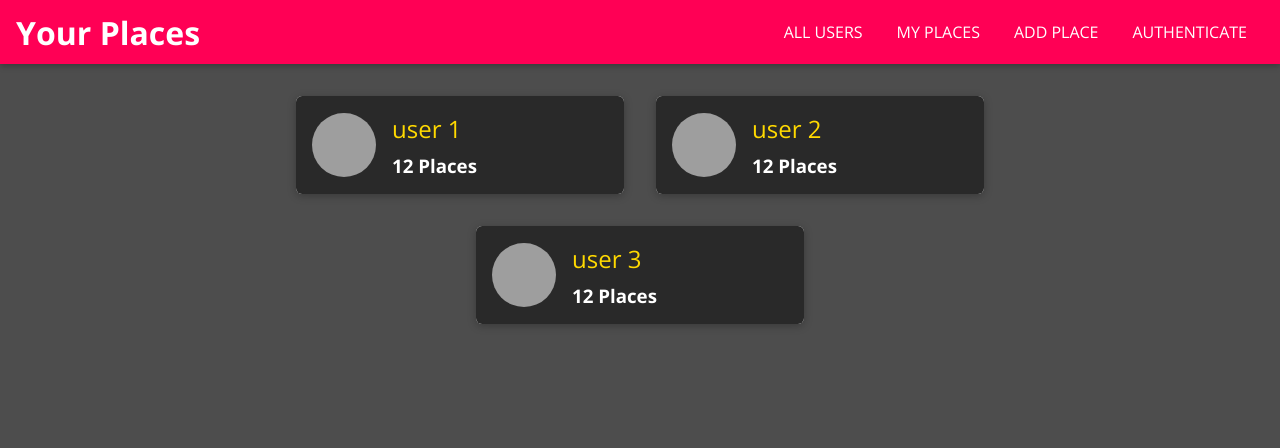
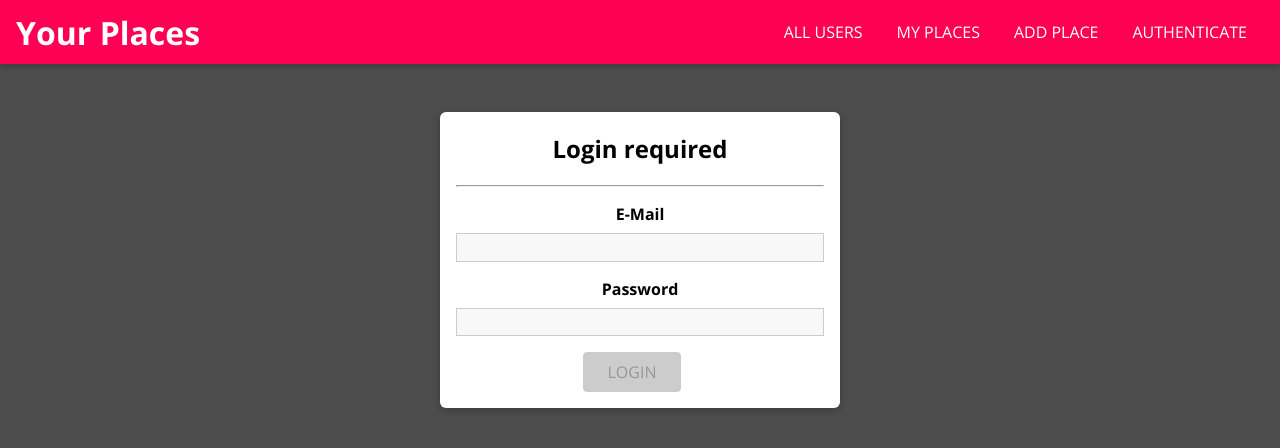
Before and after one commit to JasonDollar/Share-places-frontend, a React (Create React App) app: page /auth in a window 1280 px wide. Before the commit this address led to /. Shown: the top 448 px of the page. Built offline with nearby package versions, Linux system fonts and the light colour scheme; no server answers; grey boxes are pictures that could not be loaded.

Commit message:
Auth page

```diff
--- a/src/App.tsx
+++ b/src/App.tsx
@@ -5,6 +5,7 @@
 
 import MainNavigation from './shared/components/Navigation/MainNavigation'
 import Users from './user/pages/Users'
+import Auth from './user/pages/Auth'
 import NewPlaces from './places/pages/NewPlaces'
 import UserPlaces from './places/pages/UserPlaces'
 import UpdatePlace from './places/pages/UpdatePlace'
@@ -27,6 +28,9 @@
         <Route path="/places/:placeId">
           <UpdatePlace />
         </Route>
+        <Route path="/auth">
+          <Auth />
+        </Route>
         <Redirect to="/" />
       </Switch>
     </main>
--- /dev/null
+++ b/src/user/pages/Auth.module.scss
@@ -0,0 +1,15 @@
+.header {
+  color: white;
+  text-align: center;
+}
+
+.authentication {
+  width: 90%;
+  max-width: 25rem;
+  margin: 7rem auto;
+  text-align: center;
+}
+
+.authentication form {
+  margin: 1rem;
+}
--- /dev/null
+++ b/src/user/pages/Auth.tsx
@@ -0,0 +1,59 @@
+import React from 'react'
+import Card from '../../shared/components/UIElements/Card'
+import Input from '../../shared/components/FormElements/Input'
+import Button from '../../shared/components/FormElements/Button'
+import { VALIDATOR_EMAIL, VALIDATOR_REQUIRE, VALIDATOR_MINLENGTH } from '../../shared/util/validators'
+
+import { useForm } from '../../shared/hooks/form-hook'
+import styles from './Auth.module.scss'
+
+const AuthForm = () => {
+  const [formState, inputHandler, setFormData] = useForm({
+    email: {
+      value: '',
+      isValid: false,
+    },
+    password: {
+      value: '',
+      isValid: false,
+    },
+  }, false)
+
+  const authSubmitHandler = (e: React.FormEvent<HTMLFormElement>) => {
+    e.preventDefault()
+    console.log(formState.inputs)
+  }
+
+  return (
+    <Card classNameProp={styles.authentication}>
+      <form onSubmit={authSubmitHandler}>
+        <h2>Login required</h2>
+        <hr />
+        <Input
+          element="input"
+          id="email"
+          type="email"
+          label="E-Mail"
+          validators={[VALIDATOR_EMAIL()]}
+          errorText="Please enter a valid email address."
+          onInput={inputHandler}
+        />
+        <Input
+          element="input"
+          id="password"
+          type="password"
+          label="Password"
+          validators={[VALIDATOR_MINLENGTH(5)]}
+          errorText="Please enter a valid password, at least 5 characters."
+          onInput={inputHandler}
+        />
+        <Button type="submit" disabled={!formState.isValid}>
+          LOGIN
+        </Button>
+      </form>
+    </Card>
+
+  )
+}
+
+export default AuthForm
```
Also changed, not shown: 1 other file (tests, documents, lock files or other folders).
